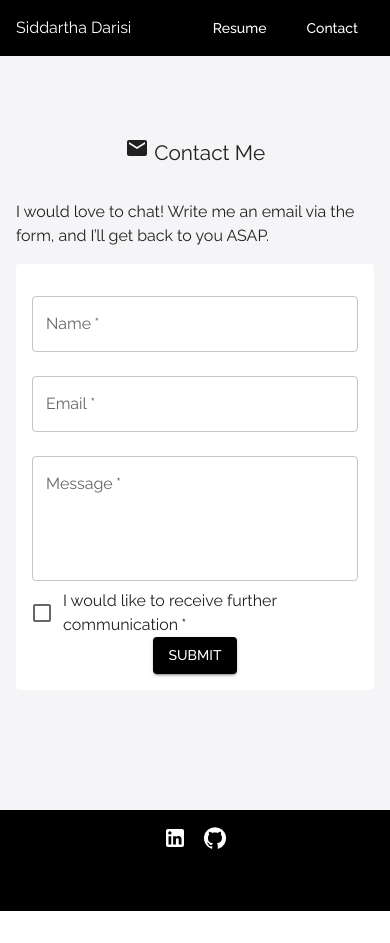
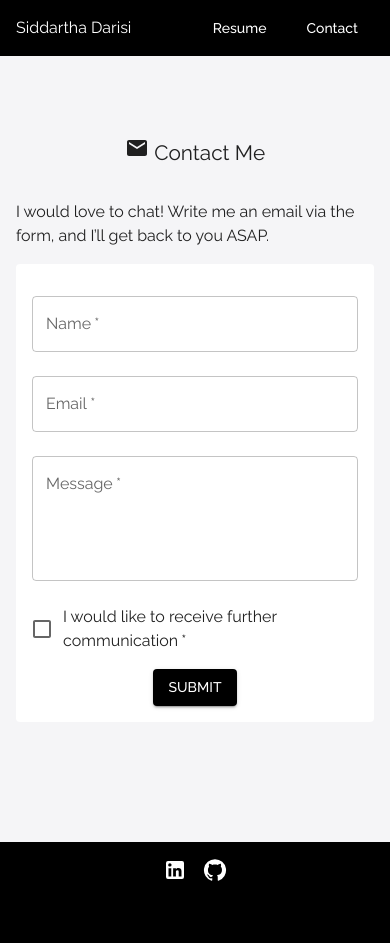
Before and after one commit to SiddarthaDarisi/Siddartha-webstie, a React (Create React App) app: page /contact in a window 390 px wide. Before the commit the page ends 911 px from the top, so only its background shows below. Built offline with nearby package versions, Linux system fonts and the light colour scheme; a web font is replaced by a local one.

Commit message:
Update Contact.js

```diff
--- a/src/Contact.js
+++ b/src/Contact.js
@@ -124,7 +124,7 @@ const Contact = () => {
                   fullWidth
                   margin="normal"
                 />
-                <FormControlLabel
+                <FormControlLabel sx={{mt:{xs:2,md:0},mb:{xs:2,md:0}}}
                   control={
                     <Checkbox
                       checked={optIn}
```
